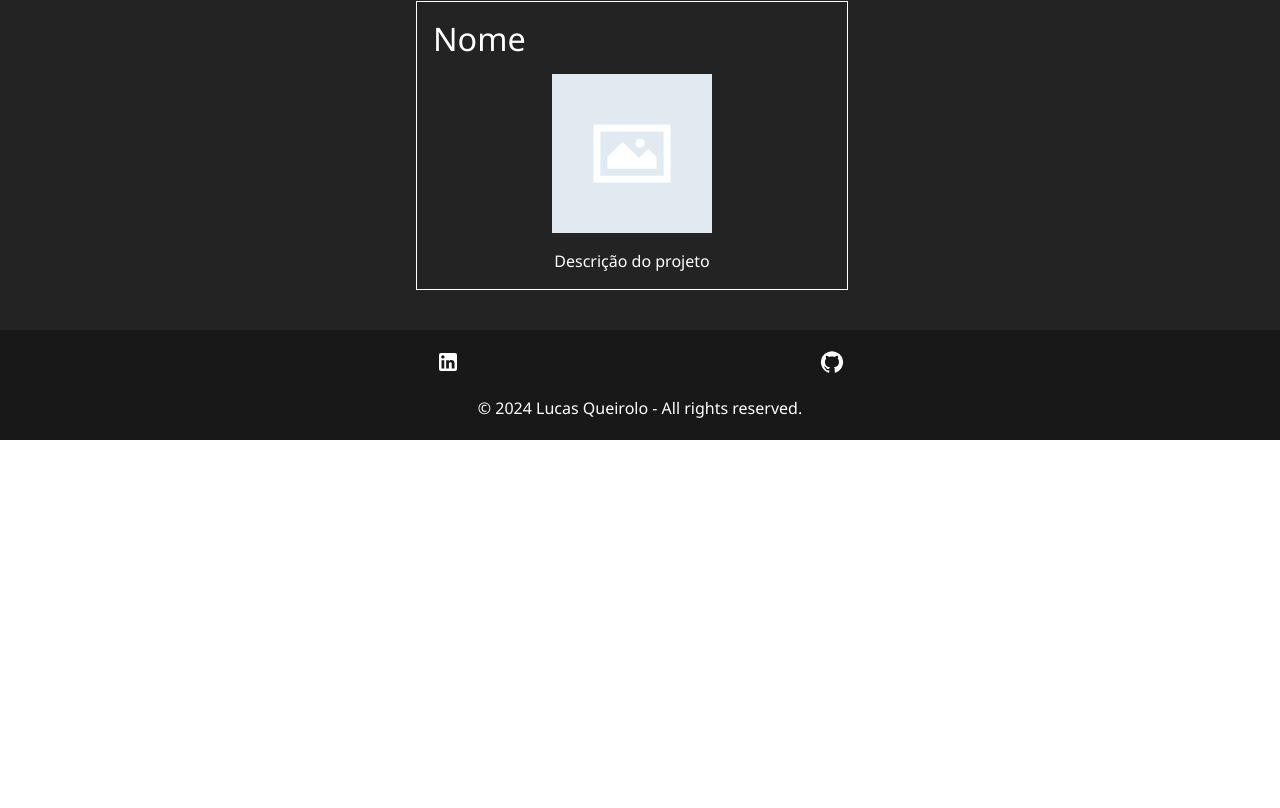
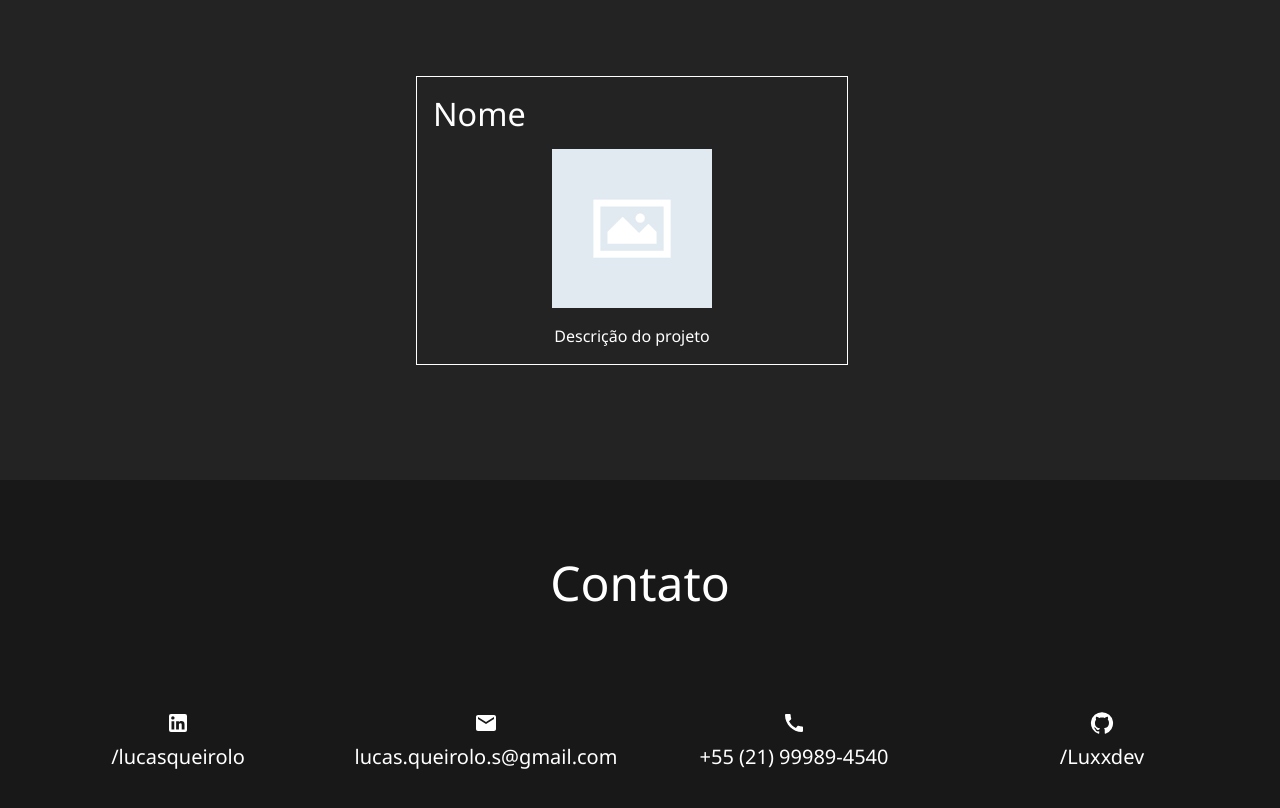
Before and after one commit to Luxxdev/portifolio, a React (Vite) app: page / in a window 1280 px wide. Shown: the part 3030-3838 px from the top of the page. Before the commit the page ends 3470 px from the top, so only its background shows below. Built offline with nearby package versions, Linux system fonts and the light colour scheme.

Commit message:
improved footer

```diff
--- a/src/components/Footer/Footer.tsx
+++ b/src/components/Footer/Footer.tsx
@@ -1,6 +1,8 @@
 import { Container, Grid, styled, Typography } from '@mui/material'
 import LinkedInIcon from '@mui/icons-material/LinkedIn'
 import GitHubIcon from '@mui/icons-material/GitHub'
+import EmailIcon from '@mui/icons-material/Email'
+import CallIcon from '@mui/icons-material/Call'
 
 const Footer = () => {
   const StyledFooter = styled('div')(({ theme }) => ({
@@ -8,11 +10,11 @@ const Footer = () => {
     backgroundColor: theme.palette.primary.dark,
     color: theme.palette.primary.contrastText,
     justifyContent: 'space-evenly',
-    padding: '20px',
+    paddingTop: '75px',
+    paddingBottom: '75px',
   }))
 
   const StyledLink = styled('a')(({ theme }) => ({
-    // Adicione seus estilos aqui, por exemplo:
     color: theme.palette.primary.contrastText,
     textDecoration: 'none',
     '&:hover': {
@@ -23,20 +25,37 @@ const Footer = () => {
   return (
     <>
       <StyledFooter id="footer">
-        <Container>
-          <Grid container display={'flex'} alignItems={'center'} justifyContent={'center'} textAlign={'center'} pb={2}>
-            <Grid item xs={4} md={4}>
+        <Container maxWidth={false}>
+          <Typography variant="h3" textAlign={'center'} paddingBottom={'100px'}>
+            Contato
+          </Typography>
+          <Grid container display={'flex'} alignItems={'center'} justifyContent={'center'} textAlign={'center'} pb={5}>
+            <Grid item xs={12} md={3} paddingBottom={3}>
               <StyledLink href="https://www.linkedin.com/in/lucasqueirolo/" target="_blank" rel="noopener noreferrer">
                 <LinkedInIcon />
+                <Typography variant="h6">/lucasqueirolo</Typography>
               </StyledLink>
             </Grid>
-            <Grid item xs={4} md={4}>
+            <Grid item xs={12} md={3} paddingBottom={3}>
+              <StyledLink href="https://github.com/Luxxdev" target="_blank" rel="noopener noreferrer">
+                <EmailIcon />
+                <Typography variant="h6">lucas.queirolo.s@gmail.com</Typography>
+              </StyledLink>
+            </Grid>
+            <Grid item xs={12} md={3} paddingBottom={3}>
+              <StyledLink href="https://web.whatsapp.com/send/?phone=5521999894540&text=Olá," target="_blank" rel="noopener noreferrer">
+                <CallIcon />
+                <Typography variant="h6">+55 (21) 99989-4540</Typography>
+              </StyledLink>
+            </Grid>
+            <Grid item xs={12} md={3} paddingBottom={3}>
               <StyledLink href="https://github.com/Luxxdev" target="_blank" rel="noopener noreferrer">
                 <GitHubIcon />
+                <Typography variant="h6">/Luxxdev</Typography>
               </StyledLink>
             </Grid>
           </Grid>
-          <Typography textAlign={'center'}>© 2024 Lucas Queirolo - All rights reserved.</Typography>
+          {/* <Typography textAlign={'center'}>© 2024 Lucas Queirolo - All rights reserved.</Typography> */}
         </Container>
       </StyledFooter>
     </>
--- a/src/components/NavBar/NavBar.tsx
+++ b/src/components/NavBar/NavBar.tsx
@@ -29,6 +29,12 @@ const NavBar = () => {
           <StyledA onClick={() => ScrollTo('projects')}>
             <MenuItem>Projects</MenuItem>
           </StyledA>
+          {/* <StyledA onClick={() => ScrollTo('projects')}>
+            <MenuItem>Experience</MenuItem>
+          </StyledA>
+          <StyledA onClick={() => ScrollTo('footer')}>
+            <MenuItem>Contact</MenuItem>
+          </StyledA> */}
         </StyledToolbar>
       </AppBar>
     </>
--- a/src/pages/Home/sections/Projects/Projects.tsx
+++ b/src/pages/Home/sections/Projects/Projects.tsx
@@ -5,6 +5,9 @@ import Project from '../../../../components/Project/Project'
 const Projects = () => {
   const StyledProjects = styled('div')(({ theme }) => ({
     backgroundColor: theme.palette.primary.main,
+    minHeight: '100vh',
+    paddingBottom: '75px',
+    paddingTop: '75px',
   }))
 
   return (
```
